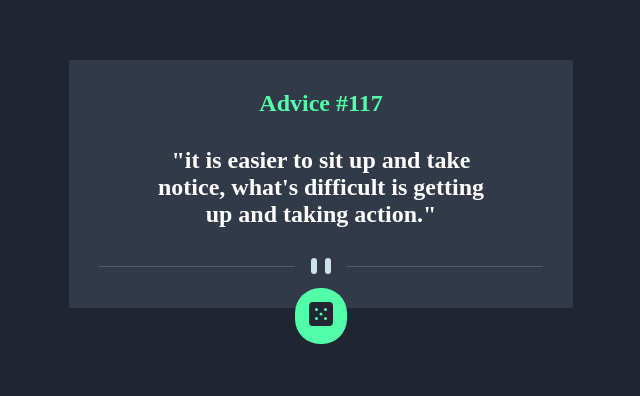
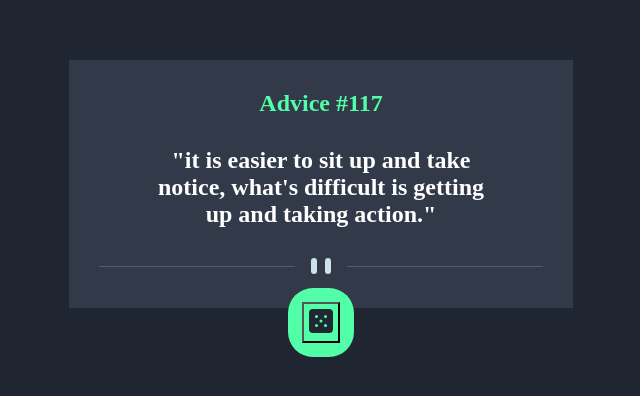
Before and after one commit to edgar165/advice-generator, a plain HTML site: page index.html in a window 1280 px wide. Shown: the part 120-516 px from the top of the page, without its empty margins (324-964 px from the left). Drawn offline with Linux system fonts and the light colour scheme; no server answers.

Commit message:
first commit

```diff
--- a/cs/index.css
+++ b/cs/index.css
@@ -23,7 +23,7 @@
 }
 body {
   background-color: var(--Blue-950);
-  margin: 80px 50px 50px 60px;
+   margin: 80px 50px 50px 60px;
 }
 
 .hero {
@@ -39,7 +39,7 @@ body {
   gap: 30px;
   background-color: var(--Blue-900);
   justify-content: center;
-  margin: 100px 80px 80px 80px;
+   margin: 100px 80px 80px 80px;
   padding: 30px;
 }
 .Advice {
@@ -63,3 +63,7 @@ body {
   transition: ease-in-out 0s;
   scale: 1.1;
 }
+.dicebtn{
+  padding: 5px;
+  background-color: var(--Green-300);
+}
--- a/index.html
+++ b/index.html
@@ -24,8 +24,13 @@
         </div>
       </div>
       <div class="dice">
+        <button class="dicebtn">
         <img src="resources/images/icon-dice.svg" alt="" />
+        </button>
       </div>
     </section>
+    <script src="js/index.js">
+
+    </script>
   </body>
 </html>
--- /dev/null
+++ b/js/index.js
@@ -0,0 +1,26 @@
+
+
+const getadvice = document.querySelector('.advice');
+const adviceAdd = document.querySelector('.quote');
+const adviceQn = document.querySelector('.dice');
+
+const adviceFunction = async () => {
+  try {
+    const response = await fetch('https://api.adviceslip.com/advice');
+    const data = await response.json();
+
+    console.log(data);
+
+    // Update UI
+    adviceAdd.textContent = `"${data.slip.advice}"`;
+    getadvice.textContent = `Advice #${data.slip.id}`;
+  } catch (error) {
+    console.error(error);
+  }
+};
+
+// Call once on page load
+adviceFunction();
+
+// Call again whenever dice is clicked
+adviceQn.addEventListener("click", adviceFunction);
```
